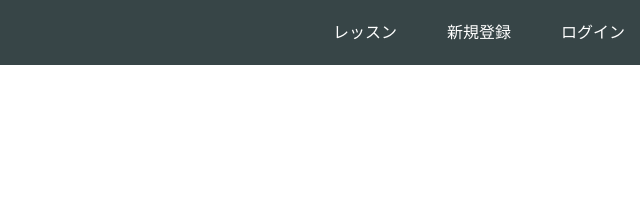
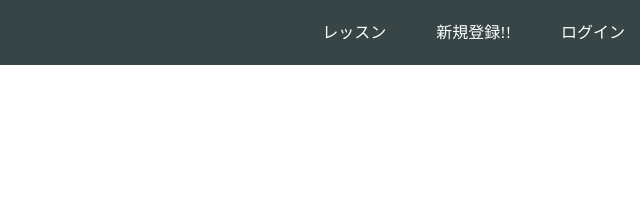
Before and after one commit to himi19/himi19.github.io, a plain HTML site: page index.html in a window 1280 px wide. Shown: the top 207 px of the page, 640-1280 px from the left. Drawn offline with Linux system fonts and the light colour scheme.

Commit message:
Update index.html

```diff
--- a/index.html
+++ b/index.html
@@ -16,7 +16,7 @@
       <span class="fa fa-bars menu-icon"></span>
       <div class="header-right">
         <a href="#">レッスン</a>
-        <a href="#">新規登録</a>
+        <a href="#">新規登録!!</a>
         <a href="#" class="login">ログイン</a>
       </div>
     </div>
```
